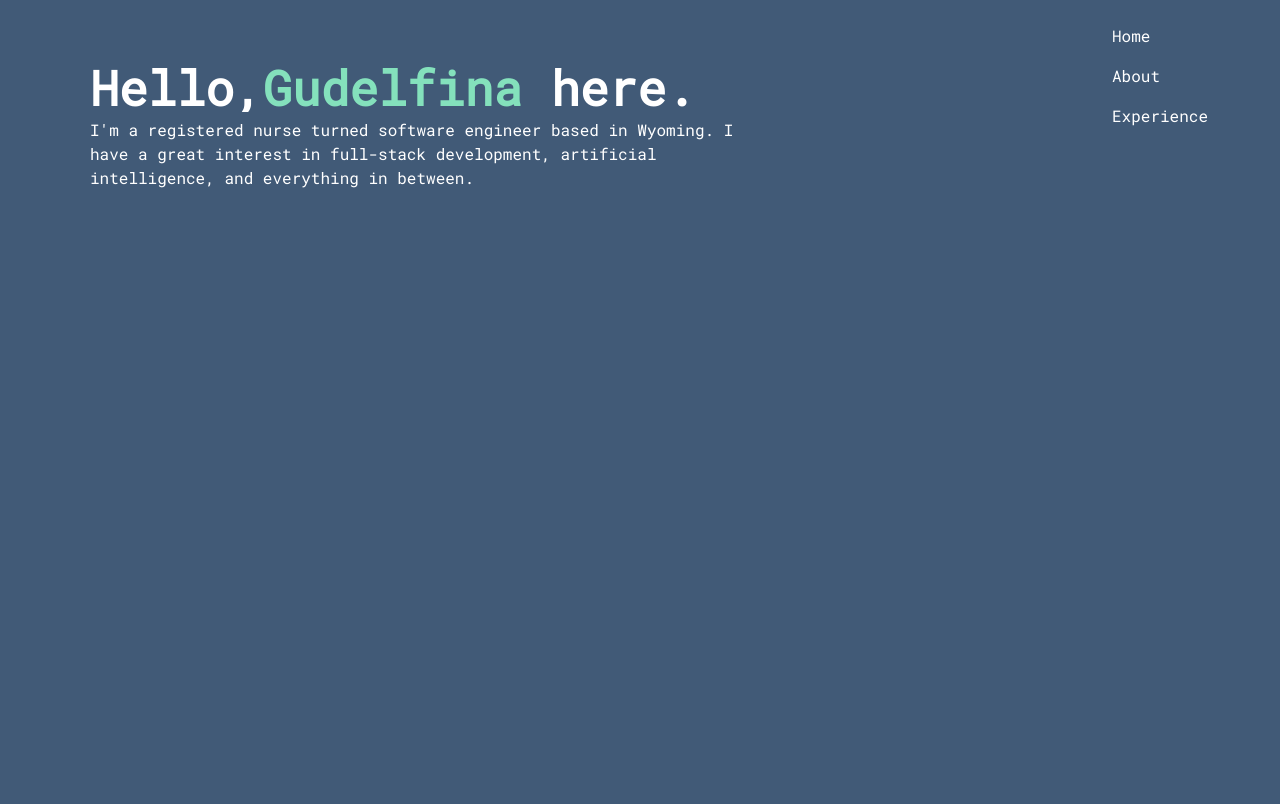
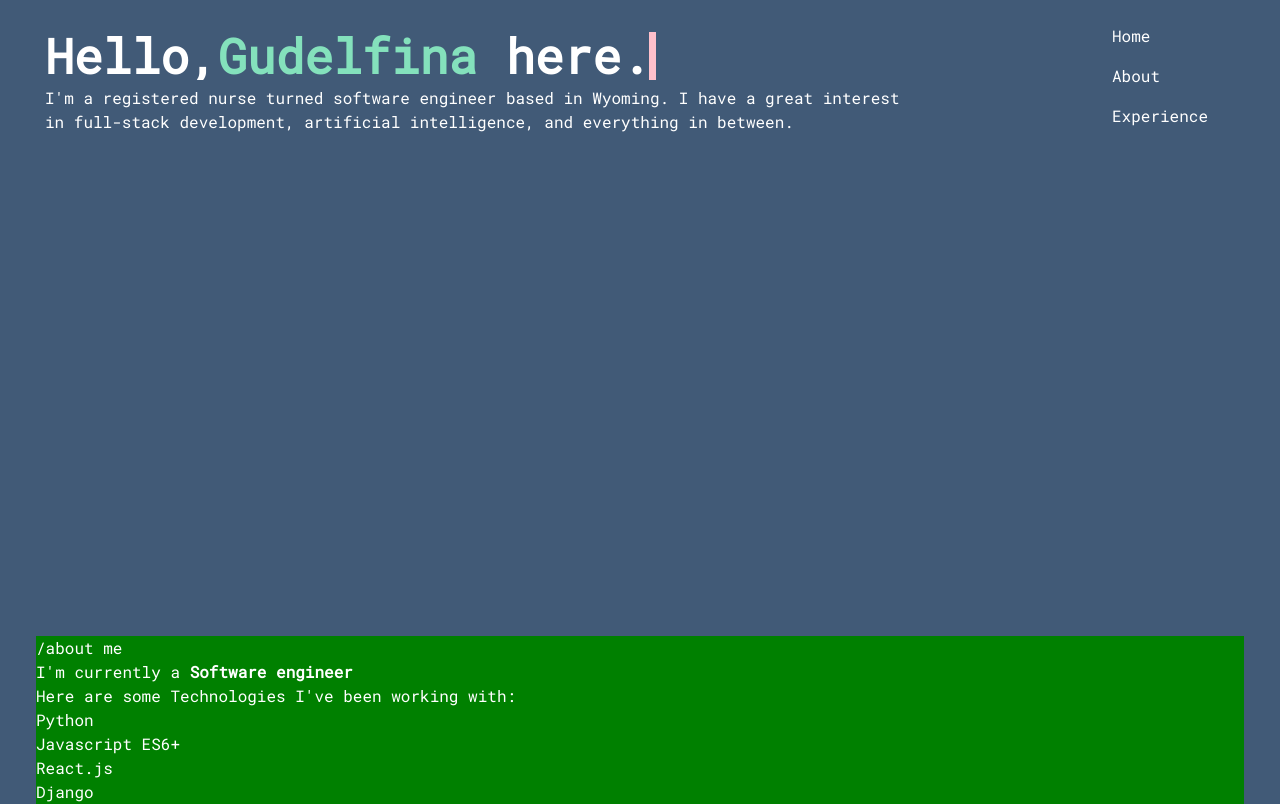
Before and after one commit to Gudelfina/portfolio, a React (Create React App) app: page / in a window 1280 px wide. Shown: the top 804 px of the page. Built offline with nearby package versions, Linux system fonts and the light colour scheme.

Commit message:
Tested scrolling feature

```diff
--- a/package.json
+++ b/package.json
@@ -11,6 +11,7 @@
     "react-dom": "^18.2.0",
     "react-router-dom": "^6.11.1",
     "react-scripts": "5.0.1",
+    "react-scroll": "^1.8.9",
     "web-vitals": "^2.1.4"
   },
   "scripts": {
--- a/src/App.js
+++ b/src/App.js
@@ -1,23 +1,17 @@
 import Intro from "./components/Intro.js";
 import AboutPage from "./components/About.js";
 import Experience from "./components/Experience.js";
-import SideBar from "./components/SideBar.js";
+import NavBar from "./components/NavBar.js";
 
-import { BrowserRouter, Routes, Route } from "react-router-dom";
-
-function App() {
+const App = () => {
   return (
-    <BrowserRouter>
-      <div className="container">
-        <SideBar />
-        <Routes>
-          <Route path="/" element={<Intro />} />
-          <Route path="/about" element={<AboutPage />} />
-          <Route path="/experience" element={<Experience />} />
-        </Routes>
-      </div>
-    </BrowserRouter>
+    <div className="full-container">
+      <NavBar />
+      <Intro />
+      <AboutPage />
+      <Experience />
+    </div>
   );
-}
+};
 
 export default App;
--- a/src/components/About.js
+++ b/src/components/About.js
@@ -1,4 +1,6 @@
 import React from "react";
+
+import "../styles/About.css";
 
 const AboutPage = () => {
   const tech_stack = [
@@ -9,7 +11,7 @@ const AboutPage = () => {
     "HTML & CSS",
   ];
   return (
-    <div className="about">
+    <div className="about m-9" id="about-nav">
       <div className="section-header">
         <h1>/about me</h1>
       </div>
@@ -19,8 +21,8 @@ const AboutPage = () => {
         </p>
         <p>Here are some Technologies I've been working with:</p>
         <ul>
-          {tech_stack.map((tech) => {
-            return <li>{tech}</li>;
+          {tech_stack.map((tech, index) => {
+            return <li key={index}>{tech}</li>;
           })}
         </ul>
         <p>
--- a/src/components/Experience.js
+++ b/src/components/Experience.js
@@ -1,6 +1,10 @@
+import React from "react";
+
+import "../styles/Experience.css";
+
 const Experience = () => {
   return (
-    <div>
+    <div className="experience m-8" id="experience-nav">
       <p>Experience</p>
     </div>
   );
--- a/src/components/Intro.js
+++ b/src/components/Intro.js
@@ -4,7 +4,7 @@ import "../styles/Intro.css";
 
 const Intro = () => {
   return (
-    <div className="container">
+    <div className="container" id="intro-nav">
       <span className="intro-heading">
         Hello,
         <span className="intro-name">{"Gudelfina"}</span> here.
--- /dev/null
+++ b/src/components/NavBar.js
@@ -0,0 +1,47 @@
+import React from "react";
+import { Link } from "react-scroll";
+
+import "../styles/SideNav.css";
+
+const NavBar = () => {
+  return (
+    <nav>
+      <ul>
+        <li>
+          <Link
+            to="intro-nav"
+            spy={true}
+            smooth={true}
+            offset={10}
+            duration={500}
+          >
+            Home
+          </Link>
+        </li>
+        <li>
+          <Link
+            to="about-nav"
+            spy={true}
+            smooth={true}
+            offset={2}
+            duration={500}
+          >
+            About
+          </Link>
+        </li>
+        <li>
+          <Link
+            to="experience-nav"
+            spy={true}
+            smooth={true}
+            offset={20}
+            duration={500}
+          >
+            Experience
+          </Link>
+        </li>
+      </ul>
+    </nav>
+  );
+};
+export default NavBar;
--- a/src/components/SideBar.js
+++ /dev/null
@@ -1,27 +0,0 @@
-import React from "react";
-import { NavLink } from "react-router-dom";
-
-import "../styles/SideNav.css";
-
-const NavBar = () => {
-  return (
-    <nav>
-      <ul>
-        <li>
-          <NavLink to="/">Home</NavLink>
-        </li>
-        <li>
-          <NavLink to="/about">About</NavLink>
-        </li>
-        <li>
-          <NavLink to="/experience">Experience</NavLink>
-        </li>
-        {/* <li>
-          <NavLink to="/software-creations">Software Creations</NavLink>
-        </li> */}
-      </ul>
-    </nav>
-  );
-};
-
-export default NavBar;
--- a/src/index.css
+++ b/src/index.css
@@ -10,6 +10,7 @@ body {
   -webkit-font-smoothing: antialiased;
   -moz-osx-font-smoothing: grayscale;
   background-color: #415a77;
+  color: white;
 }
 
 code {
--- /dev/null
+++ b/src/styles/About.css
@@ -0,0 +1,4 @@
+.about {
+  height: 600px;
+  background-color: green;
+}
--- /dev/null
+++ b/src/styles/Experience.css
@@ -0,0 +1,4 @@
+.experience {
+  height: 600px;
+  background-color: pink;
+}
--- a/src/styles/Intro.css
+++ b/src/styles/Intro.css
@@ -10,7 +10,7 @@
 
 .container {
   @apply mx-auto flex-nowrap flex-row justify-center max-w-6xl py-8 ml-45 text-white;
-  /* border: 2px solid red; */
+  height: 600px;
 }
 
 .container > div {
@@ -22,17 +22,17 @@
   display: inline-block;
   overflow: hidden;
   white-space: nowrap;
-  animation: typing 1s steps(20) forwards, blink-caret 0.75s step-end infinite;
-  border-right: 0.15em solid #fff;
+  animation: typing 1.5s steps(30) forwards, blink-caret 0.6s step-end infinite;
+  border-right: 0.15em solid pink;
   margin-right: 2px;
 }
 
 @keyframes typing {
   from {
-    width: 0;
+    width: 0%;
   }
   to {
-    width: 71%;
+    width: 53%;
   }
 }
 
@@ -42,16 +42,14 @@
     border-color: transparent;
   }
   50% {
-    border-color: #fff;
+    border-color: pink;
   }
 }
 
 .intro-name {
   @apply text-5xl font-extrabold text-green-300 dark:text-white;
-  /* border: 2px solid red; */
 }
 
 .intro .intro-section {
   @apply text-sm font-extrabold dark:text-white;
-  /* border: 2px solid red; */
 }
--- a/tailwind.config.js
+++ b/tailwind.config.js
@@ -11,6 +11,11 @@ module.exports = {
       display: ["IBM Plex Mono", "Menlo", "monospace"],
       body: ["IBM Plex Mono", "Menlo", "monospace"],
     },
+    screens: {
+      sm: "640px",
+      md: "760px",
+      lg: "1400px",
+    },
   },
   plugins: [require("flowbite/plugin")],
 };
```
Also changed, not shown: 1 other file (tests, documents, lock files or other folders).
